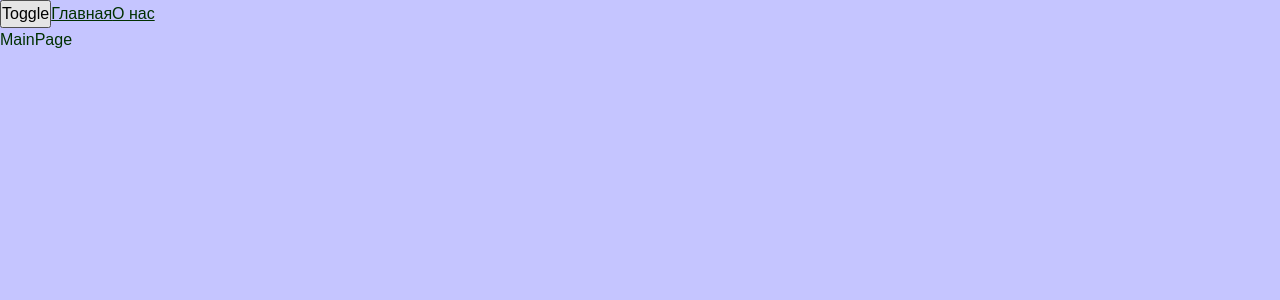
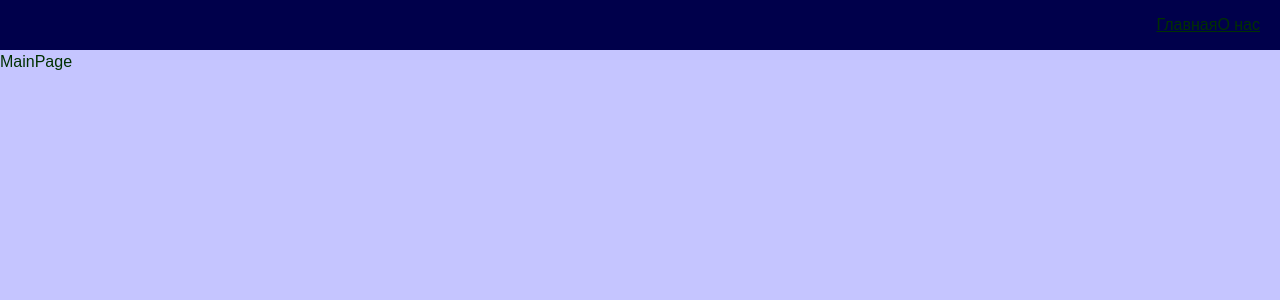
Before and after one commit to f3ll3n/course-project, a React app: page / in a window 1280 px wide. Shown: the top 300 px of the page. Built offline with nearby package versions, Linux system fonts and the light colour scheme.

Commit message:
add link component

```diff
--- a/src/app/App.tsx
+++ b/src/app/App.tsx
@@ -1,16 +1,14 @@
 import React from 'react';
 import './styles/index.scss'
-import { Link } from 'react-router-dom';
 import { useTheme } from './providers/ThemeProvider';
 import { classNames } from 'shared/classNames';
 import { AppRouter } from './providers/router';
+import { Navbar } from 'widgets/Navbar';
 const App: React.FC = () => {
     const {theme, toggleTheme} = useTheme();
     return (
         <div className={classNames('app', {}, [theme])}>
-            <button onClick={toggleTheme}>Toggle</button>
-            <Link to={'/'}>Главная</Link>
-            <Link to={'/about'}>О нас</Link>
+            <Navbar />
             <AppRouter />
         </div>
     )
--- a/src/app/styles/themes/dark.scss
+++ b/src/app/styles/themes/dark.scss
@@ -1,6 +1,13 @@
 .app.dark{
     --bg-color: rgb(0, 0, 75);
+    --inverted-bg-color: rgb(197, 197, 255);
 
     --primary-color: rgb(195, 212, 195);
     --secondary-color: #95df95;
+    --inverted-color: rgb(0, 48, 0);
+
+    --link-inverted-color-primary: rgb(0, 0, 214);
+    --link-inverted-color-secondary: rgb(82, 82, 105);
+
+
 }
--- a/src/app/styles/themes/normal.scss
+++ b/src/app/styles/themes/normal.scss
@@ -1,6 +1,11 @@
 .app.light {
     --bg-color: rgb(197, 197, 255);
+    --inverted-bg-color: rgb(0, 0, 75);
 
     --primary-color: rgb(0, 48, 0);
+    --inverted-color: rgb(195, 212, 195);
+
     --secondary-color: #326632;
+    --link-inverted-color-primary: rgb(255, 206, 145);
+    --link-inverted-color-secondary: rgb(255, 162, 160);
 }
--- a/src/app/styles/variables/global.scss
+++ b/src/app/styles/variables/global.scss
@@ -9,4 +9,6 @@
 
         --font-m: var(--font-size-m) / var(--font-line-m) var(--font-family-main);
         --font-l: var(--font-size-l) / var(--font-line-l) var(--font-family-main);
+
+        --navbar-height: 50px;
 }
--- a/src/shared/classNames/lib/classNames.ts
+++ b/src/shared/classNames/lib/classNames.ts
@@ -1,10 +1,10 @@
 
 type Mods = Record<string, boolean | string>
 //очень круто написанный helper, прям чудотворный код, эстетически совершенный
-export function classNames(cls: string, mods: Mods, additional: string[]): string {
+export function classNames(cls: string, mods?: Mods, additional?: string[]): string {
     return [
         cls,
-        ...additional,
+        ...additional.filter(Boolean),
         ...Object.entries(mods)
             .filter(([key, value]) => Boolean(value))
             .map(([key, value]) => key),
--- /dev/null
+++ b/src/shared/ui/AppLink/AppLink.module.scss
@@ -0,0 +1,11 @@
+.primary{
+    color: var(--link-inverted-color-primary);
+
+}
+
+.secondary{
+    color: var(--link-inverted-color-secondary);
+}
+.AppLink{
+    color: red;
+}
--- /dev/null
+++ b/src/shared/ui/AppLink/AppLink.tsx
@@ -0,0 +1,23 @@
+import type { FC } from 'react';
+import { Link, LinkProps } from 'react-router-dom';
+import { classNames } from 'shared/classNames';
+import cls from './AppLink.module.scss';
+
+interface AppLinkProps extends LinkProps {
+    className?: string;
+    theme?: AppLinkTheme;
+}
+
+export enum AppLinkTheme {
+    PRIMARY = 'primary',
+    SECONDARY = 'secondary',
+}
+
+export const AppLink: FC<AppLinkProps> = (props) => {
+    const {to, className, children, theme = AppLinkTheme.PRIMARY, ...otherProps} = props;
+    return (
+        <Link to={to} className={classNames(cls.AppLink, {}, [className, cls.theme])} {...otherProps}>
+            {children}
+        </Link>
+    );
+}
--- /dev/null
+++ b/src/shared/ui/index.ts
@@ -0,0 +1 @@
+export {AppLink} from "./AppLink/AppLink";
--- /dev/null
+++ b/src/widgets/Navbar/index.ts
@@ -0,0 +1 @@
+export { Navbar } from "./ui/Navbar";
--- /dev/null
+++ b/src/widgets/Navbar/ui/Navbar.module.scss
@@ -0,0 +1,15 @@
+.navbar{
+    width: 100%;
+    height: var(--navbar-height);
+    background: var(--inverted-bg-color);
+    display: flex;
+    align-items: center;
+    padding: 20px;
+
+    .links{
+        margin-left: auto;
+    }
+    .mainLink{
+        margin-right: 15px;
+    }
+}
--- /dev/null
+++ b/src/widgets/Navbar/ui/Navbar.tsx
@@ -0,0 +1,20 @@
+import { classNames } from "shared/classNames";
+import cls from './Navbar.module.scss';
+import { AppLink } from "shared/ui";
+import { AppLinkTheme } from "shared/ui/AppLink/AppLink";
+
+interface NavbarProps {
+    className?: string;
+}
+
+
+export const Navbar = ({className}: NavbarProps) : JSX.Element | null => {
+    return (
+        <div className={classNames(cls.navbar, {}, [])}>
+            <div className={cls.links}>
+                <AppLink to={'/'} theme={AppLinkTheme.PRIMARY}>Главная</AppLink>
+                <AppLink to={'/about'} theme={AppLinkTheme.SECONDARY}>О нас</AppLink>
+            </div>
+        </div>
+    )
+}
```
